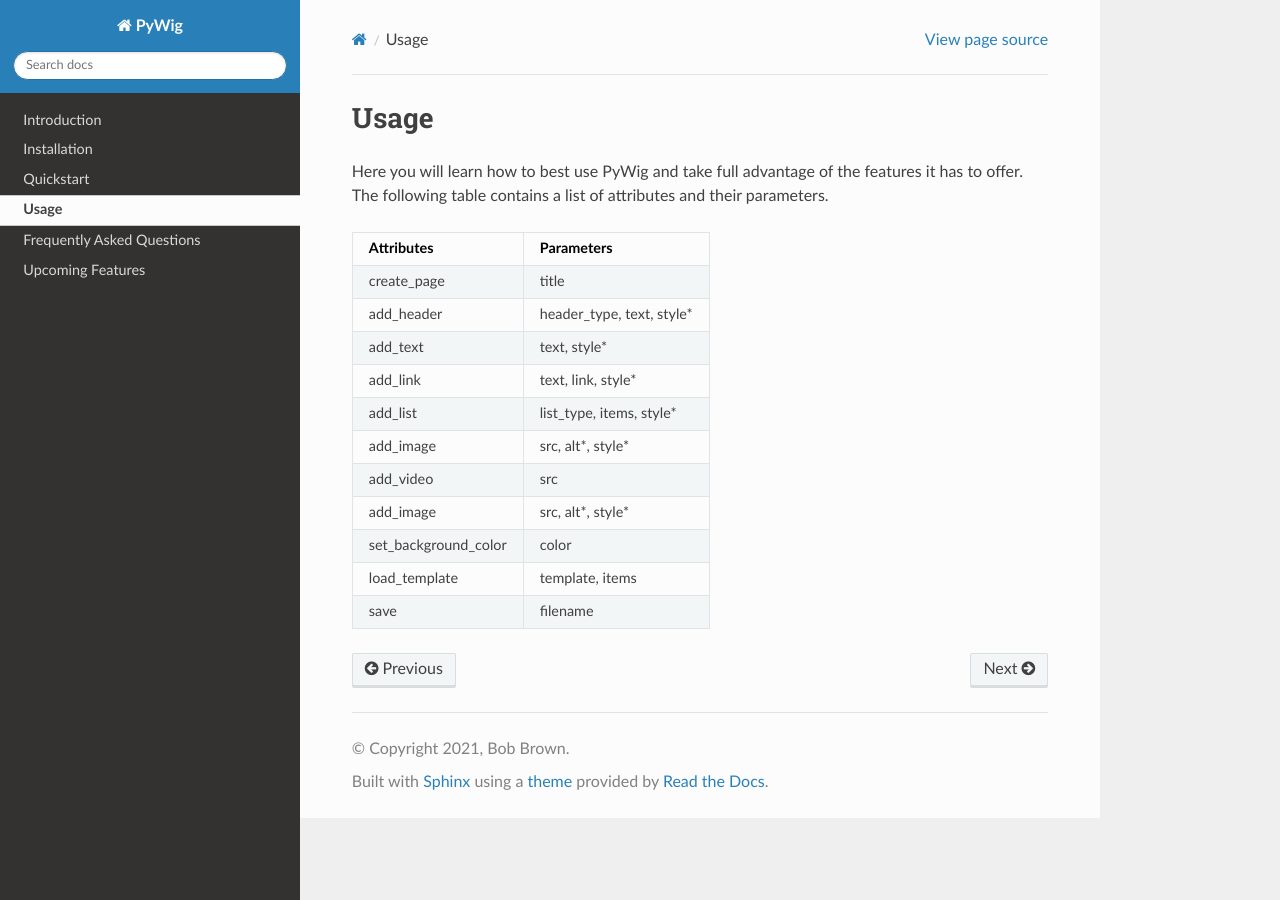
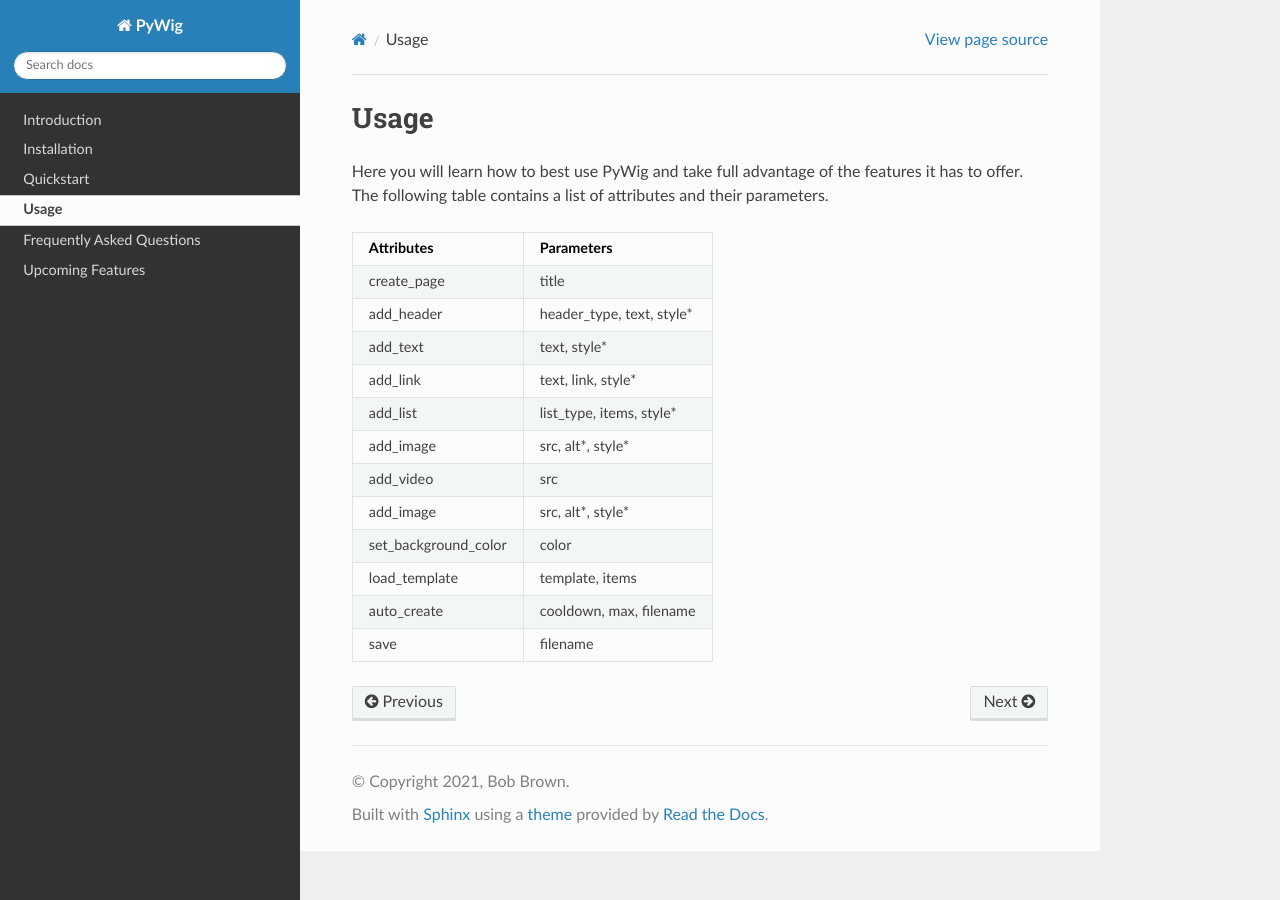
Before and after one commit to BobBrown1/py2html, a Sphinx documentation site: the page built from docs/source/usage.rst, in a window 1280 px wide. Built offline with Sphinx 7.4.7 and the Read the Docs theme 2.0.0, drawn with Linux system fonts in a browser that asks for light colours.

Commit message:
New Template

```diff
--- a/docs/source/faq.rst
+++ b/docs/source/faq.rst
@@ -32,7 +32,7 @@
 
 .. code-block:: python
 
-  builder.auto_create(cooldown=20, filename="sample.html")
+  builder.auto_create(cooldown=20, max=5, filename="sample.html")
 
 **Things to keep in mind:**
 * Cooldown time is in seconds
--- a/docs/source/index.rst
+++ b/docs/source/index.rst
@@ -1,4 +1,4 @@
-Welcome to the PyWig documentation!
+Welcome to the PyWig Documentation!
 =======================================
 
 **PyWig** is a Python library that helps you build HTML webpages seamlessly.
--- a/docs/source/usage.rst
+++ b/docs/source/usage.rst
@@ -27,5 +27,7 @@
 +----------------------+---------------------------+
 | load_template        | template, items           |
 +----------------------+---------------------------+
+| auto_create          | cooldown, max, filename   |
++----------------------+---------------------------+
 | save                 | filename                  |
 +----------------------+---------------------------+
```
Also changed, not shown: 1 other file.
